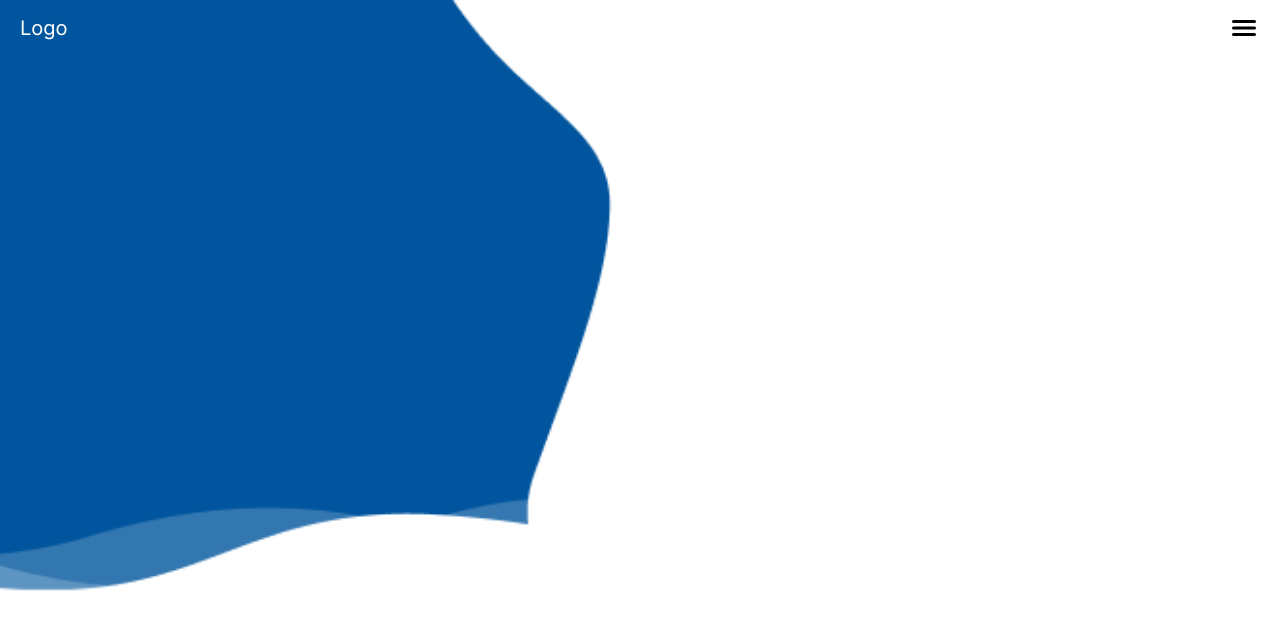
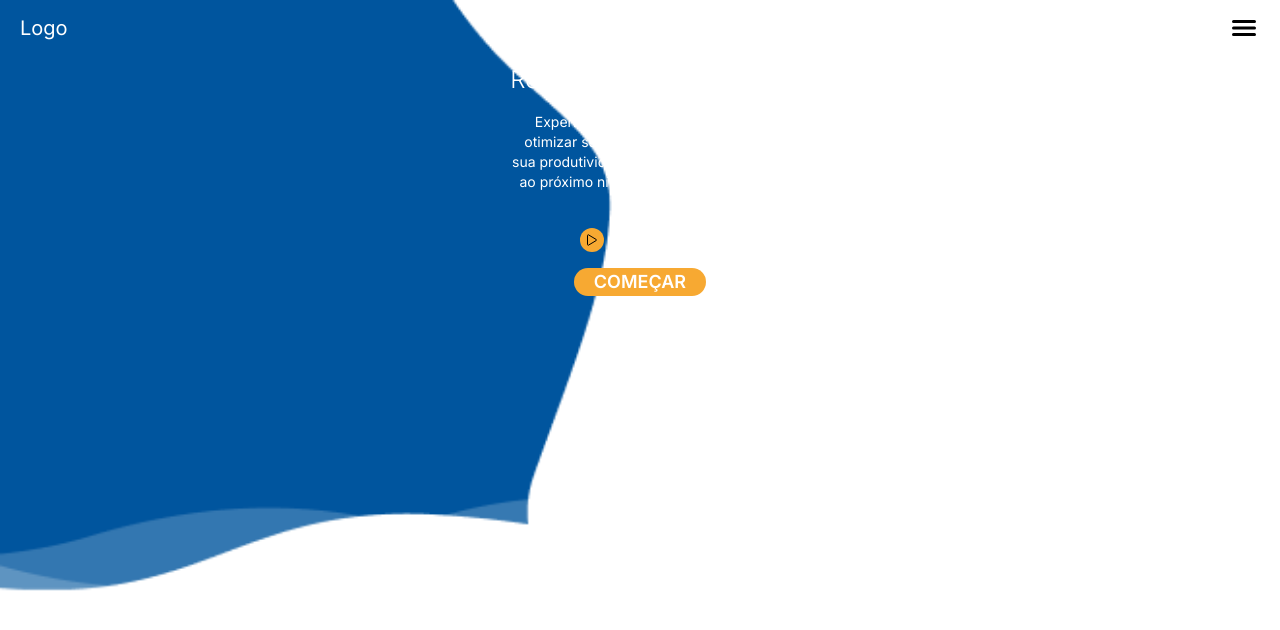
Before and after one commit to luxsoftw/SweetHubFrontend, a Next.js app: page / in a window 1280 px wide. Shown: the top 630 px of the page. Built offline with nearby package versions, Linux system fonts and the light colour scheme.

Commit message:
feat: add start of Home page

```diff
--- a/app/page.tsx
+++ b/app/page.tsx
@@ -1,3 +1,4 @@
+import { IoPlayOutline } from "react-icons/io5";
 import Header from "./components/header";
 
 export default function Home() {
@@ -5,6 +6,29 @@ export default function Home() {
       <div className="text-primary">
          <section className="h-[700px] bg-bg-header bg-contain bg-no-repeat">
             <Header />
+            <section className="flex flex-col items-center gap-4 pt-2">
+               <h1 className="text-2xl font-light">
+                  Revolucio seu <span className="font-semibold">Negócio</span>
+               </h1>
+
+               <p className="w-[258px] text-center text-sm">
+                  Experimente a inovação que vai otimizar seus processos,
+                  aumentar sua produtividade e levar sua empresa ao próximo
+                  nível. Teste grátis por 30 dias!
+               </p>
+
+               <div className="flex items-center gap-1">
+                  <a className="rounded-full bg-[#F7A932] p-1 text-secondary">
+                     <IoPlayOutline />
+                  </a>
+
+                  <p className="text-xs font-light">ASSISTIR VIDEO</p>
+               </div>
+
+               <button className="rounded-3xl bg-[#F7A932] px-5 text-lg font-semibold">
+                  COMEÇAR
+               </button>
+            </section>
          </section>
       </div>
    );
```
